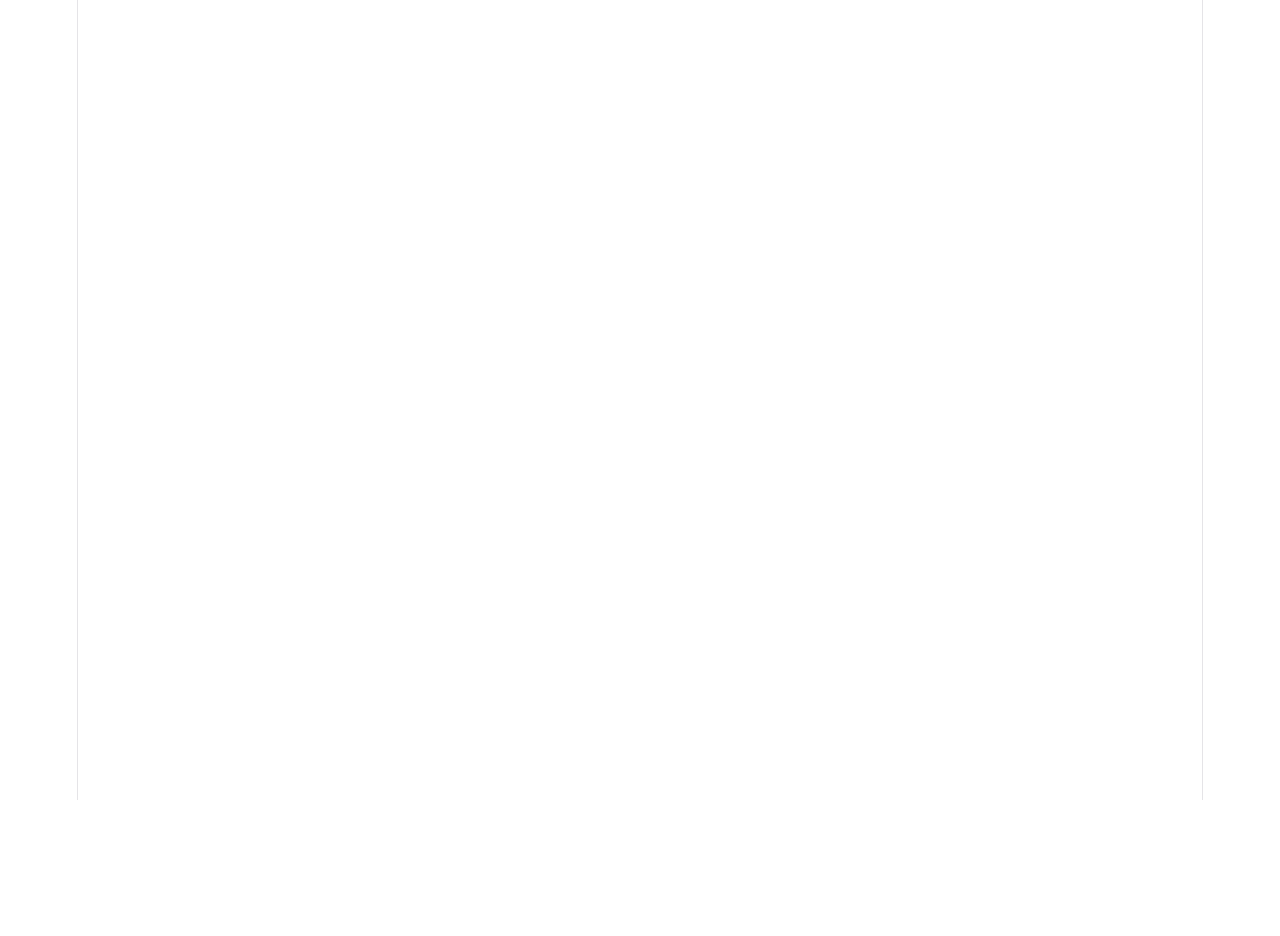
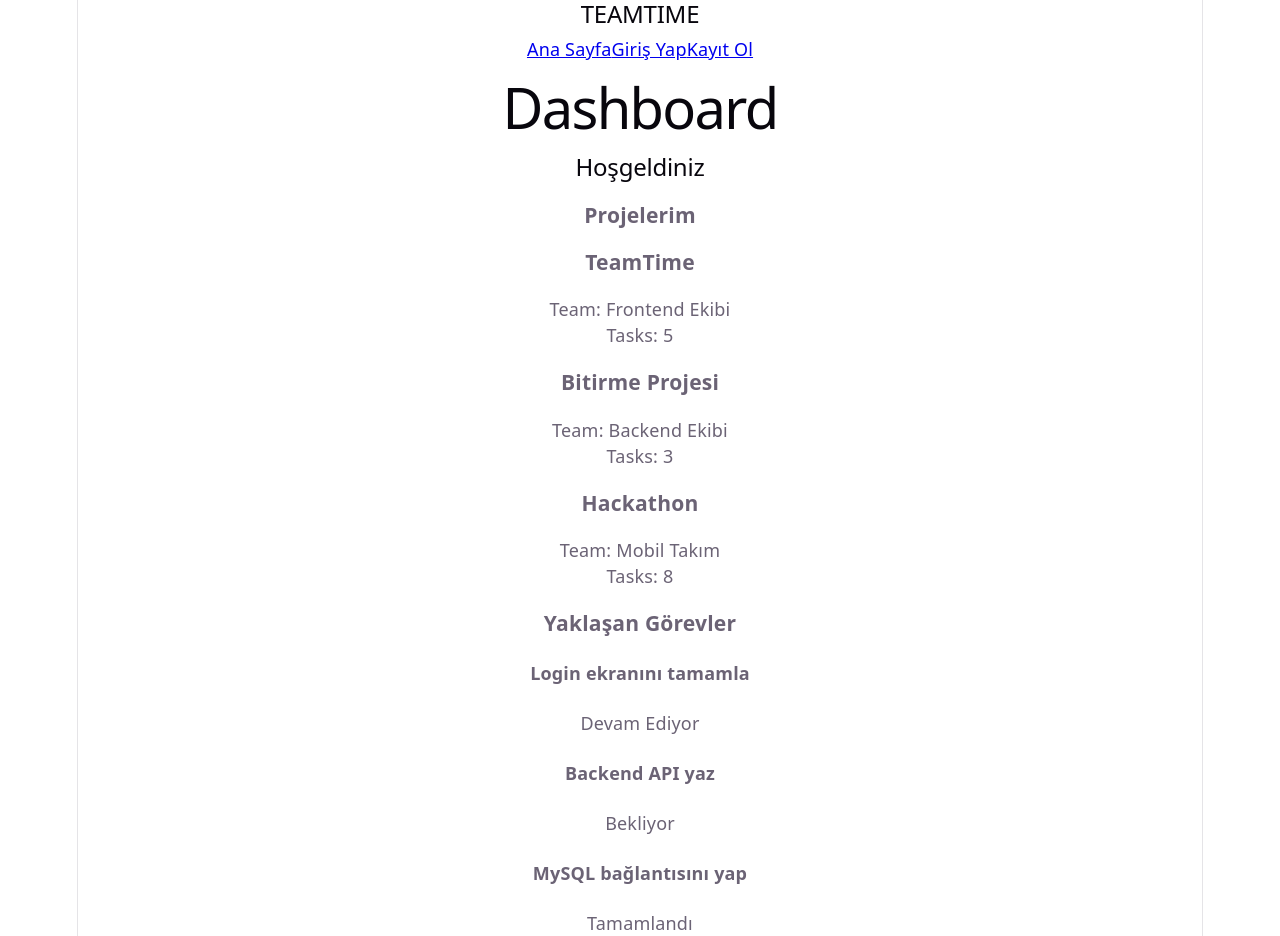
Before and after one commit to Nisayakar/TeamTime, a React (Vite) app in the folder frontend/: page /dashboard in a window 1280 px wide. Before the commit this address had no page. Before the commit the page ends 800 px from the top, so only its background shows below. Built offline with nearby package versions, Linux system fonts and the light colour scheme.

Commit message:
Completed dashboard, projects, profile and navigation implementation

```diff
--- a/frontend/src/App.tsx
+++ b/frontend/src/App.tsx
@@ -4,16 +4,28 @@ import Login from './pages/Login';
 import Register from "./pages/Register";
 import CreateProject from "./pages/CreateProject";
 
+
 import {Routes, Route} from "react-router-dom"
+import Dashboard from './pages/Dashboard';
+import Projects from './pages/Projects';
+import Profile from './pages/Profile';
+import Navbar from './components/Navbar';
+
 
 function App() {
   return (
+    <>
+    <Navbar />
     <Routes>
       <Route path="/" element={<Home />} />
       <Route path="/login" element={<Login />} />
       <Route path="/register" element={<Register />} />
       <Route path="/create-project" element={<CreateProject />} />
+      <Route path="/dashboard" element={<Dashboard />} />
+      <Route path="/projects" element={<Projects />} />
+      <Route path="/profile" element={<Profile />} />
     </Routes>
+    </>
   )
 }
 
--- a/frontend/src/components/Footer.tsx
+++ b/frontend/src/components/Footer.tsx
@@ -0,0 +1,11 @@
+function Footer(){
+    return (
+        <footer>
+            <p>© 2026 TeamTime
+
+               Takım projelerini yönetmenin en kolay yolu.</p>
+        </footer>
+    );
+}
+
+export default Footer;
--- a/frontend/src/components/Navbar.tsx
+++ b/frontend/src/components/Navbar.tsx
@@ -0,0 +1,29 @@
+import { Link } from "react-router-dom";
+
+function Navbar() {
+    const isLoggedIn = false;
+    return (
+        <nav>
+            <h2>TEAMTIME</h2>
+            {
+                isLoggedIn ? (
+                    <>
+                        <Link to="/dashboard">Dashboard</Link>
+                        <Link to="/projects">Projelerim</Link>
+                        <Link to="/create-project">Proje Oluştur</Link>
+                        <Link to="/profile">Profil</Link>
+                        <button>Çıkış Yap</button>
+                    </>
+                ) : (
+                    <>
+                        <Link to="/">Ana Sayfa</Link>
+                        <Link to="/login">Giriş Yap</Link>
+                        <Link to="/register">Kayıt Ol</Link>
+                    </>
+                )
+            }
+        </nav>
+    );
+}
+
+export default Navbar;
--- /dev/null
+++ b/frontend/src/components/ProjectCard.tsx
@@ -0,0 +1,21 @@
+
+
+type ProjectCardProps={
+            projectName:string;
+            teamName:string;
+            taskCount:number;
+        }
+
+
+function ProjectCard(props:ProjectCardProps){
+
+    return (
+        <div>
+            <h3>{props.projectName}</h3>
+            <p>Team: {props.teamName}</p>
+            <p>Tasks: {props.taskCount}</p>
+        </div>
+    );
+}
+
+export default ProjectCard;
--- /dev/null
+++ b/frontend/src/components/TaskCard.tsx
@@ -0,0 +1,15 @@
+type TaskCardProps={
+    title:string;
+    status:string;
+}
+
+function TaskCard(props:TaskCardProps){
+    return(
+        <div>
+            <h4>{props.title}</h4>
+            <p>{props.status}</p>
+        </div>
+    )
+}
+
+export default TaskCard;
--- /dev/null
+++ b/frontend/src/pages/Dashboard.tsx
@@ -0,0 +1,60 @@
+import ProjectCard from "../components/ProjectCard";
+import TaskCard from "../components/TaskCard";
+
+function Dashboard() {
+    const tasks = [
+        {
+            id: 1,
+            title: "Login ekranını tamamla",
+            status: "Devam Ediyor"
+        },
+        {
+            id: 2,
+            title: "Backend API yaz",
+            status: "Bekliyor"
+        },
+        {
+            id: 3,
+            title: "MySQL bağlantısını yap",
+            status: "Tamamlandı"
+        }
+    ];
+    const projects = [
+        {
+            id: 1,
+            projectName: "TeamTime",
+            teamName: "Frontend Ekibi",
+            taskCount: 5
+        },
+        {
+            id: 2,
+            projectName: "Bitirme Projesi",
+            teamName: "Backend Ekibi",
+            taskCount: 3
+        },
+        {
+            id: 3,
+            projectName: "Hackathon",
+            teamName: "Mobil Takım",
+            taskCount: 8
+        }
+    ];
+
+    return (
+        <div>
+            <h1>Dashboard</h1>
+            <h2>Hoşgeldiniz</h2>
+            <h3>Projelerim</h3>
+            {
+                projects.map((project) => (<ProjectCard key={project.id} projectName={project.projectName} teamName={project.teamName} taskCount={project.taskCount} />))
+            }
+
+            <h3>Yaklaşan Görevler</h3>
+         {
+            tasks.map((task)=>(<TaskCard key={task.id} title={task.title} status={task.status} />))
+         }
+        </div>
+    )
+}
+
+export default Dashboard;
--- a/frontend/src/pages/Home.tsx
+++ b/frontend/src/pages/Home.tsx
@@ -1,4 +1,7 @@
 import {Link} from "react-router-dom";
+import Navbar from "../components/Navbar";
+import Footer from "../components/Footer";
+
 
 function Home(){
     return(
@@ -38,7 +41,7 @@ function Home(){
                 <p>Takım Odaklı</p>
                 <p>Ücretsiz</p>
             </section>
-
+            <Footer />
         </div>
     )
 }
--- /dev/null
+++ b/frontend/src/pages/Profile.tsx
@@ -0,0 +1,28 @@
+import { useState } from "react";
+
+function Profile(){
+    const [user, setUser]=useState({name:"Nisa",surname:"Yakar",email:"nisa@gmail.com"});
+    const [oldPassword, setOldPassword] = useState("");
+const [newPassword, setNewPassword] = useState("");
+    return(
+        <div>
+            <h1>👤 Profilim</h1>
+            <p>Ad Soyad: {user.name} {user.surname}</p>
+            <p>E-mail: {user.email}</p>
+
+            <br></br>
+            <p>Şifre Değiştir</p>
+            <label>Eski Şifre:</label>
+            <input type="password" value={oldPassword} onChange={(e) => setOldPassword(e.target.value)}></input>
+            <br></br>
+            <label>Yeni Şifre: </label>
+            <input type="password" value={newPassword} onChange={(e) => setNewPassword(e.target.value)}></input>
+            <br></br>
+            <button>Şifreyi Güncelle</button>
+            <br></br>
+            <button>Çıkış Yap</button>
+        </div>
+    )
+}
+
+export default Profile;
--- /dev/null
+++ b/frontend/src/pages/Projects.tsx
@@ -0,0 +1,40 @@
+import ProjectCard from "../components/ProjectCard";
+import { Link } from "react-router-dom";
+
+function Projects() {
+    const projects = [
+        {
+            id: 1,
+            projectName: "TeamTime",
+            teamName: "Frontend",
+            taskCount: 5
+        },
+        {
+            id: 2,
+            projectName: "Hackathon",
+            teamName: "Mobil",
+            taskCount: 8
+        }
+    ]
+    return (
+        <div>
+            <h1>Projelerim</h1>
+            <Link to="/create-project">
+                <button>+ Yeni Proje</button>
+            </Link>
+            <br></br>
+            {
+                projects.map((project) => (
+                    <div key={project.id}>
+                        <ProjectCard projectName={project.projectName} teamName={project.teamName} taskCount={project.taskCount} />
+                        <button>Düzenle</button>
+                        <button>Sil</button>
+                        <br />
+                        <br />
+                    </div>
+                ))
+            }
+        </div>
+    )
+}
+export default Projects;
```
